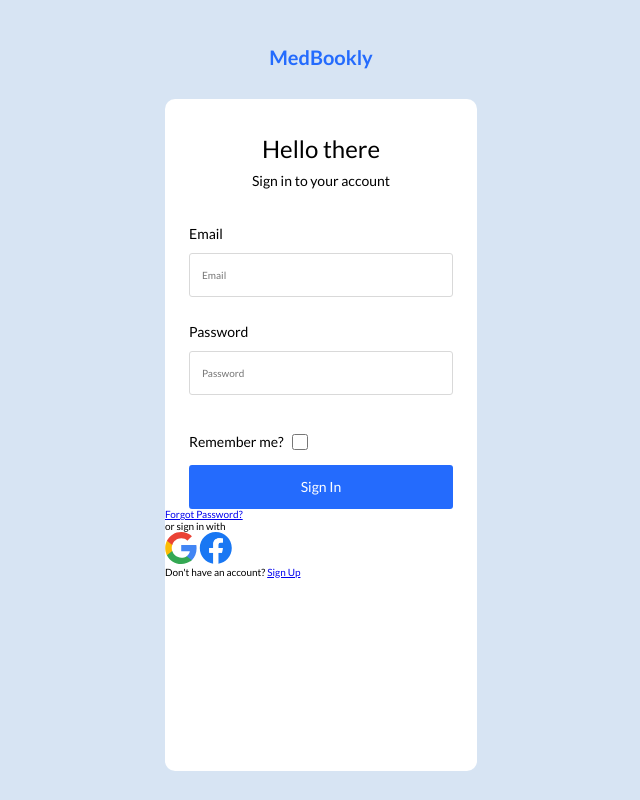
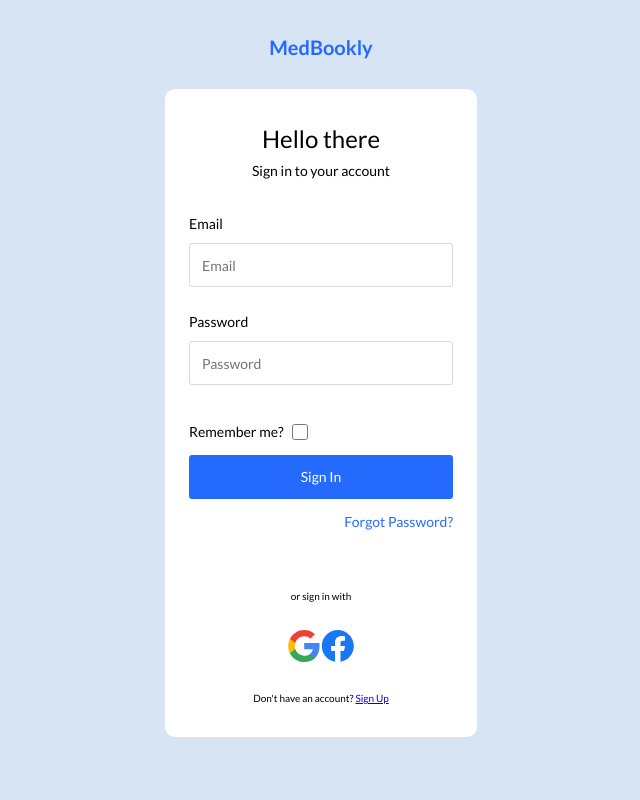
Before and after one commit to iamkrisefobi/MedBookly-Website, a plain HTML site: page index.html in a window 1280 px wide. Shown: the whole page, without its empty margins (319-959 px from the left). Drawn offline with Linux system fonts and the light colour scheme.

Commit message:
Kris - restyled the markup with Alawiye

```diff
--- a/assets/css/main.css
+++ b/assets/css/main.css
@@ -14,6 +14,7 @@
 * {
     margin: 0;
     padding: 0;
+    box-sizing: border-box;
     font-family: 'Lato', Arial, Helvetica, sans-serif;
 }
 
@@ -21,25 +22,20 @@ html {
     font-size: 62.5%;
 }
 
-h1 {
-    /* font-size: var(--logo-fontsize); */
-    /* margin-bottom: 1rem; */
-}
 
-/* h2 {
-    font-size: ;
-    margin-bottom: 1rem;
-} */
+
 
 /* Typography */
 body {
+    width: 100%;
     display: flex;
     flex-direction: column;
-    flex-wrap: wrap;
+    /* flex-wrap: wrap; */
     justify-content: center;
     align-items: center;
     background: var(--color-background);
-    /* height: 100vh; */
+
+    height: 100vh;
 }
 
 /* Header */
@@ -47,17 +43,16 @@ body {
     color: var(--color-primary);
     font-size: var(--logo-fontsize);
     font-weight: 700;
-    margin: 4.6rem auto 0;
+    /* margin: 4.6rem auto 0; */
 }
 
 .container {
-    height: 672px;
-    width: 312px;
-    left: 24px;
-    top: 100px;
+    /* height: 672px;
+    width: 312px; */
     border-radius: 1rem;
     background: var(--color-secondary);
     margin: 30px 0 28px;
+    padding: 24px;
 }
 
 
@@ -70,7 +65,7 @@ body {
     font-size: 24px;
     font-weight: 500;
     line-height: 29px;
-    padding-top: 35px;
+    padding-top: 11px;
     margin: 0;
 }
 
@@ -91,21 +86,19 @@ body {
     height: 196px;
 } */
 
-.form-label, .label-inline {
+.form-label, .label-inline, .forgot-password {
     font-size: 14px;
     font-weight: 400;
     line-height: 22px;
 }
 
-.label-inline {
-}
 
 .form-label {
     display: block;
 }
 
 .form-group {
-    margin: 0 2.4rem;
+    width: 264px;
 }
 
 .form-control {
@@ -113,6 +106,10 @@ body {
     outline: 0;
     margin: 8px 0 24px;
     padding: 12px;
+    font-size: 14px;
+    font-weight: 400;
+    line-height: 20px;
+    color: var(--color-placeholder);
 }
 
 .form-control, .form-submit {
@@ -122,15 +119,11 @@ body {
     width: 100%;
 }
 
-/* ::placeholder {
-    font-size: 14px;
-    font-weight: 400;
-    line-height: 20px;
-    letter-spacing: 0em;
-    text-align: left;
-    color: var(--color-placeholder);
-    padding-left: 12px;
-} */
+::placeholder {
+    /* letter-spacing: 0em; */
+    /* text-align: left; */
+    /* padding-left: 12px; */
+}
 
 .remember-check {
     width: 16px;
@@ -154,3 +147,40 @@ body {
     font-weight: 400;
     line-height: 20px;
 }
+
+.forgot-password a {
+
+    /* width: 420px; */
+    /* height: 22px; */
+    display: flex;
+    /* align-items: center; */
+    justify-content: flex-end;
+    text-decoration: none;
+    font-style: normal;
+    text-align: right;
+    color: var(--color-primary);
+    margin-top: 12px;
+}
+
+.signin-footer {
+    margin-top: 38px;
+    display: flex;
+    flex-direction: column;
+    justify-content: center;
+    align-items: center;
+    padding: 10px 0px 0px;
+    gap: 28px;
+    width: 264px;
+    height: 142px;
+}
+
+/* .line {
+    width: 159.5px;
+    background: #141414;
+    /* height: 1px; */
+    border: 1px solid #454545;
+    /* content: " ddfdsd"; */
+    color: #fff;
+
+
+} */
--- a/index.html
+++ b/index.html
@@ -5,7 +5,7 @@
     <meta http-equiv="X-UA-Compatible" content="IE=edge">
     <meta name="viewport" content="width=device-width, initial-scale=1.0">
     <title>Signup</title>
-    <link rel="stylesheet" href="assets/css/normalize.css">
+    <!-- <link rel="stylesheet" href="assets/css/normalize.css"> -->
     <link rel="stylesheet" href="assets/css/main.css">
     <link rel="stylesheet" href="https://cdnjs.cloudflare.com/ajax/libs/font-awesome/6.2.0/css/all.min.css" integrity="sha512-xh6O/CkQoPOWDdYTDqeRdPCVd1SpvCA9XXcUnZS2FmJNp1coAFzvtCN9BmamE+4aHK8yyUHUSCcJHgXloTyT2A==" crossorigin="anonymous" referrerpolicy="no-referrer">
     <!-- <link rel="stylesheet" href="https://cdnjs.cloudflare.com/ajax/libs/font-awesome/6.2.0/css/all.min.css" integrity="sha512-xh6O/CkQoPOWDdYTDqeRdPCVd1SpvCA9XXcUnZS2FmJNp1coAFzvtCN9BmamE+4aHK8yyUHUSCcJHgXloTyT2A==" crossorigin="anonymous" referrerpolicy="no-referrer" /> -->
@@ -44,6 +44,7 @@
             </div>
             <div class="forgot-password"><a href="#">Forgot Password?</a></div>
         </form>
+        <div class="signin-footer">
             <div>
                 <div class="line"></div>
                 <span>or sign in with</span>
@@ -54,7 +55,7 @@
                 <a href="#"><img src="./assets/icons/icon_facebook.svg" alt=""></a>
             </div>
             <div>Don't have an account? <a href="#">Sign Up</a></div>
-
+        </div>
     </div>
 </body>
 </html>
```
Lines whose indentation alone changed are shown as unchanged.
